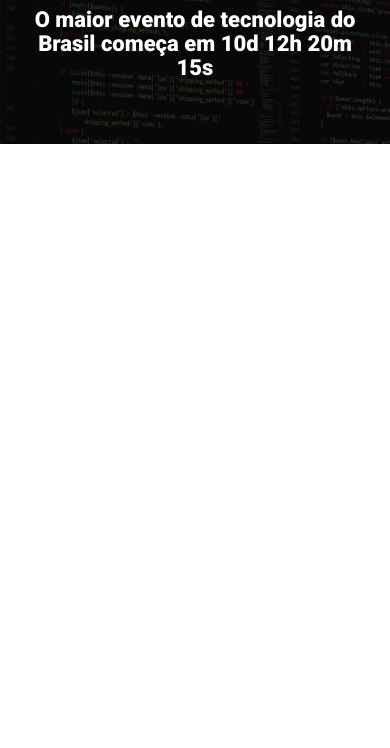
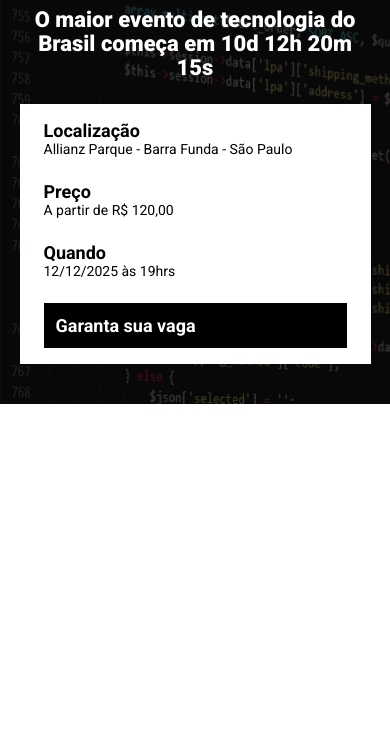
Before and after one commit to viniciusmorrone/ebac_tech_talk, a website built with Parcel: page src/index.html in a window 390 px wide. Shown: the part 96-844 px from the top of the page. Built offline with nearby package versions, Linux system fonts and the light colour scheme.

Commit message:
criando os componentes

```diff
--- a/src/index.html
+++ b/src/index.html
@@ -16,6 +16,25 @@
         <div class="container">
             <img class="hero__logo" src="./images/ebac_logo.svg" alt="EBAC">
             <p class="hero__text">O maior evento de tecnologia do Brasil começa em 10d 12h 20m 15s</p>
+            <div class="infos-bar">
+                <ul class="infos-bar__infos">
+                    <li class="infos-bar__infos__item">
+                        <b>Localização</b>
+                        Allianz Parque - Barra Funda - São Paulo
+                    </li>
+                    <li class="infos-bar__infos__item">
+                        <b>Preço</b>
+                        A partir de R$ 120,00
+                    </li>
+                    <li class="infos-bar__infos__item">
+                        <b>Quando</b>
+                        12/12/2025 às 19hrs
+                    </li>
+                </ul>
+                <a href="#" class="button button--primary">
+                    Garanta sua vaga
+                </a>
+            </div>
         </div>
     </header>
 
--- /dev/null
+++ b/src/styles/components/_buttons.scss
@@ -0,0 +1,24 @@
+.button {
+    padding: 12px;
+    font-size: 18px;
+    font-weight: bold;
+    text-decoration: none;
+    text-align: center;
+    white-space: nowrap;
+
+    &--primary {
+        color: #fff;
+        background-color: #000;
+    }
+
+    @media (max-width: 640px) {
+        display: flex;
+        width: 100%;
+        align-items: center;
+    }
+
+    @media (max-width: 1024px) {
+        display: flex;
+        align-items: center;
+    }
+}
--- /dev/null
+++ b/src/styles/components/_infos_bar.scss
@@ -0,0 +1,40 @@
+.infos-bar {
+    padding: 16px 24px;
+    background-color: #fff;
+    display: flex;
+    justify-content: space-between;
+
+    &__infos {
+        display: flex;
+        gap: 40px;
+
+        &__item {
+            font-size: 14px;
+            color: #000;
+
+            b {
+                color: #000;
+                font-size: 18px;
+                display: block;
+            }
+        }
+    }
+
+    @media (max-width: 640px) {
+        display: block;
+
+        &__infos {
+            display: block;
+
+            &__item {
+                margin-bottom: 24px;
+            }
+        }
+    }
+
+    @media (max-width: 1024px) {
+        &__infos {
+            gap: 16px;
+        }
+    }
+}
--- a/src/styles/main.scss
+++ b/src/styles/main.scss
@@ -1,4 +1,6 @@
 @use 'hero';
+@use 'components/infos_bar';
+@use 'components/buttons';
 
 * {
     margin: 0;
@@ -6,6 +8,7 @@
     box-sizing: border-box;
     font-family: Roboto, sans-serif;
     color: #fff;
+    list-style: none;
 }
 
 .container {
```
